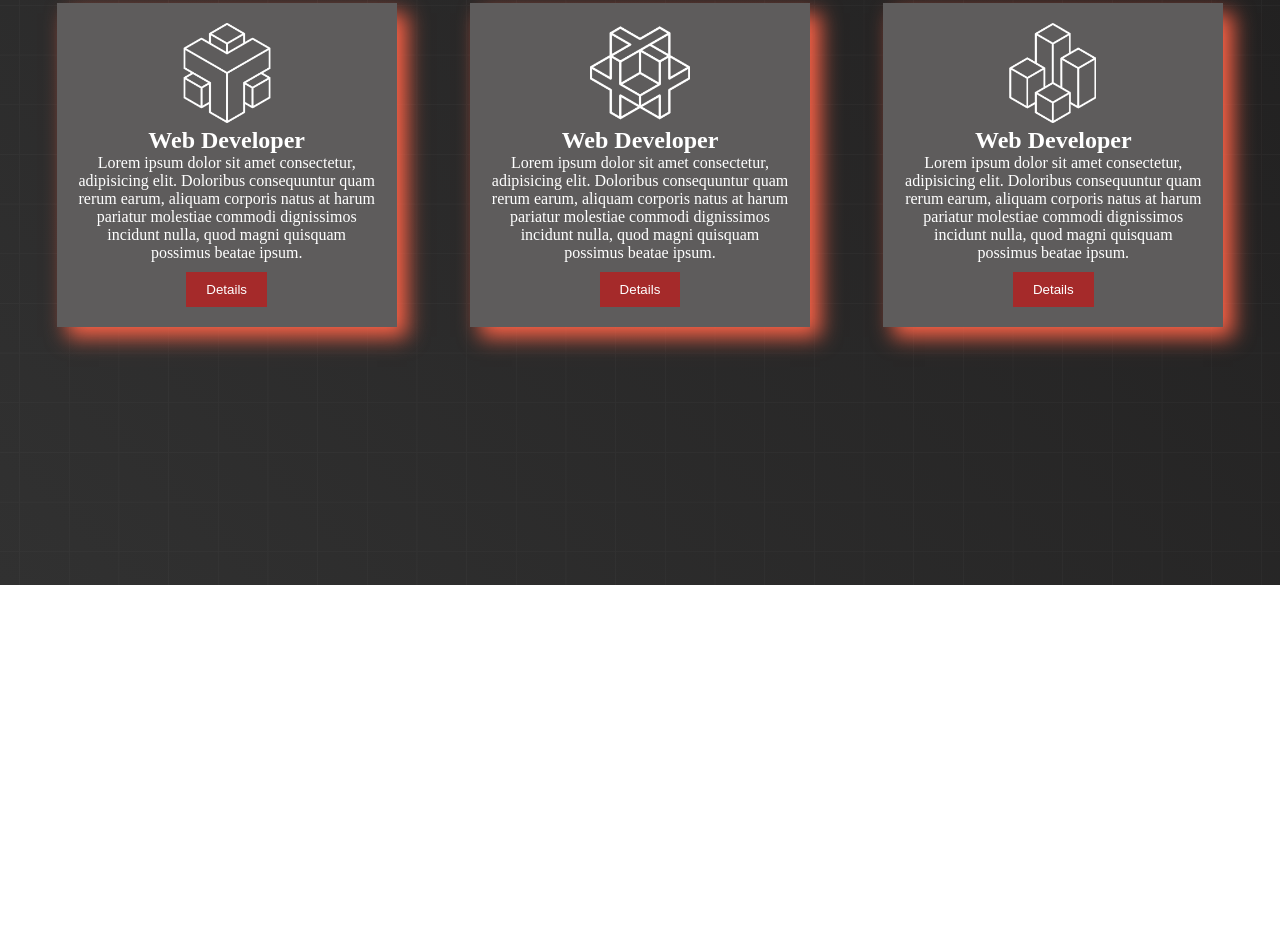
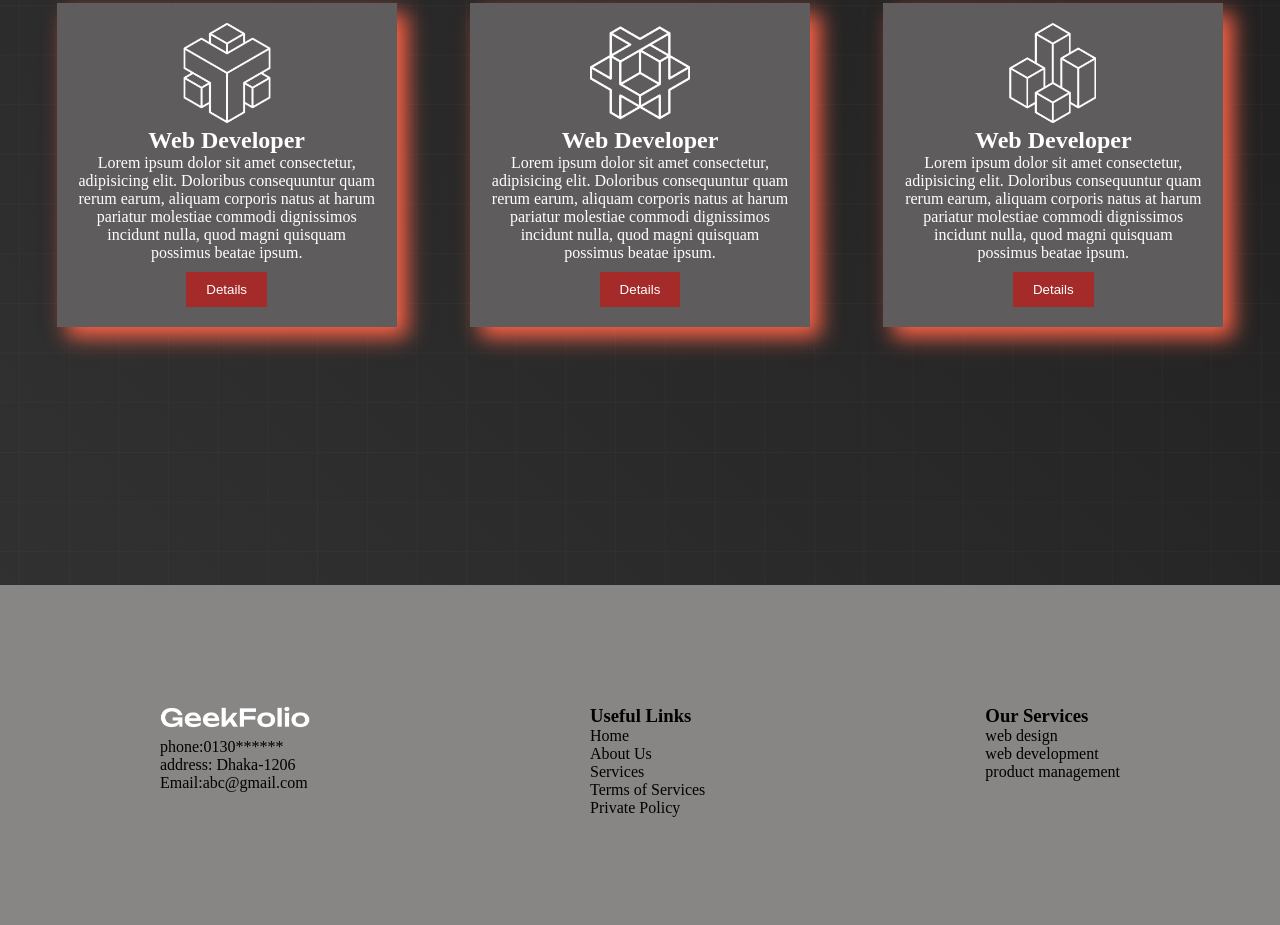
Before and after one commit to Md-Shakhawat-Hosen/Day_04_Conceptual, a plain HTML site: page index.html in a window 1280 px wide. Shown: the part 1894-2819 px from the top of the page. Before the commit the page ends 2479 px from the top, so only its background shows below. Drawn offline with Linux system fonts and the light colour scheme.

Commit message:
added some feature

```diff
--- a/index.html
+++ b/index.html
@@ -45,7 +45,7 @@
             <h1 class="title">About Us</h1>
             <div class="about-container">
                 <div class="about-description">
-                  <h1 class="about-title">If you want to know about our goal <br> Please Contact with us or visit to our office</h1>
+                  <h1 class="about-title">If you want to know about our goal, Please Contact with us or visit to our office</h1>
                   <p>Lorem ipsum dolor sit amet consectetur adipisicing elit. Facere libero a beatae. Fugiat ut expedita reprehenderit, molestias soluta sapiente quisquam?</p>
                   <button class="btn">Contract Us</button>
                 </div>
@@ -81,7 +81,28 @@
 
     </main>
     <footer>
-
+        <div class="foot-section">
+           <div class="foot-section-1 foot">
+            <img class="foot-logo" src="./logo/logo-light.png" alt="">
+            <p>phone:0130******</p>
+            <p>address: Dhaka-1206</p>
+            <p>Email:abc@gmail.com</p>
+           </div>
+           <div class="foot-section-2 foot">
+            <h3>Useful Links</h3>
+            <p>Home</p>
+            <p>About Us</p>
+            <p>Services</p>
+            <p>Terms of Services</p>
+            <p>Private Policy</p>
+           </div>
+           <div class="foot-section-3 foot">
+            <h3>Our Services</h3>
+            <p>web design</p>
+            <p>web development</p>
+            <p>product management</p>
+           </div>
+        </div>
     </footer>
 </body>
 </html>
--- a/style.css
+++ b/style.css
@@ -59,9 +59,13 @@
     display: flex;
     justify-content: space-around;
     align-items: center;
-    /* flex-direction: row-reverse; */
+    flex-direction: row-reverse;
+    background-color: rgb(241, 243, 244);
     height: 70vh;
     padding: 20px;
+}
+.about-description{
+    width: 300px;
 }
 /* .services-container{
     display: flex;
@@ -84,3 +88,16 @@
     font-weight: bold;
     font-family: Arial;
 }
+.foot-section{
+    display: flex;
+    justify-content: space-around;
+    padding: 20px;
+    background-color: rgb(136, 133, 133);
+    height: 300px;
+}
+.foot-logo{
+    width: 150px;
+}
+.foot{
+    margin-top: 100px;
+}
```
